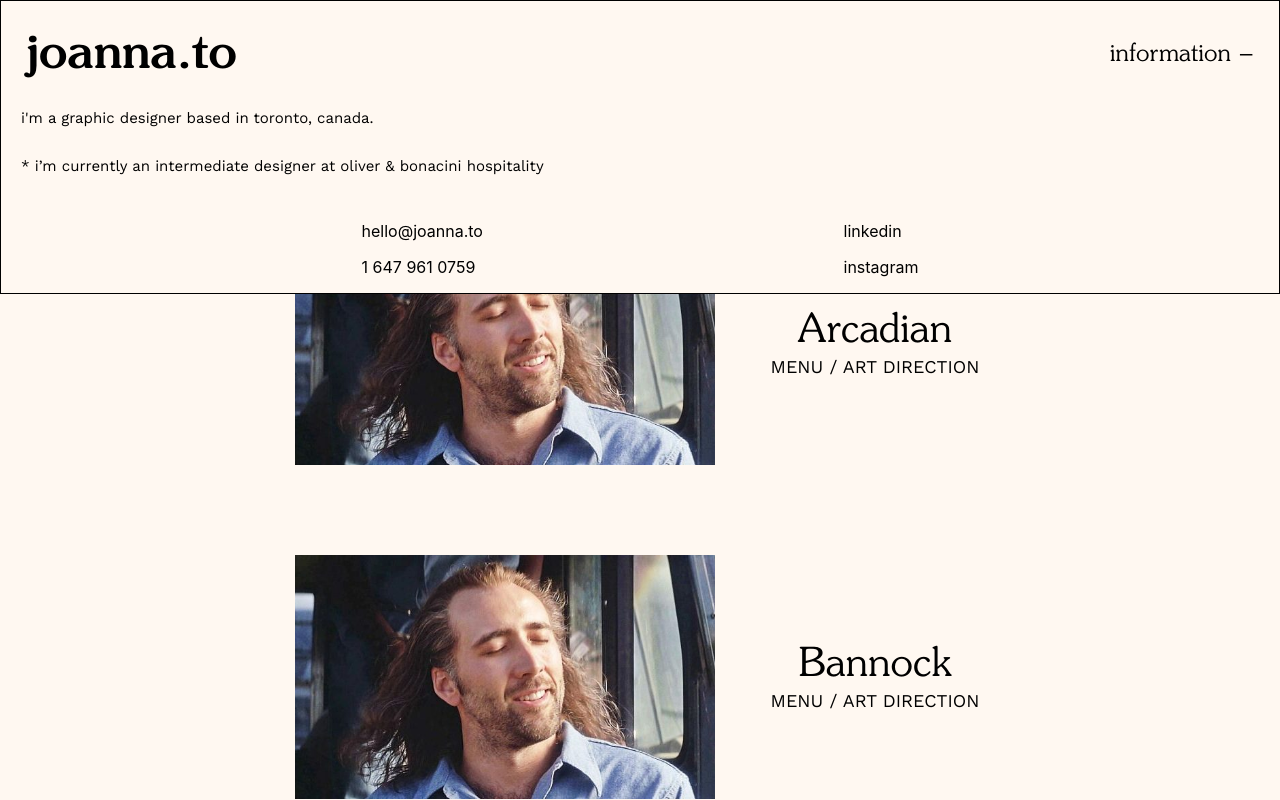
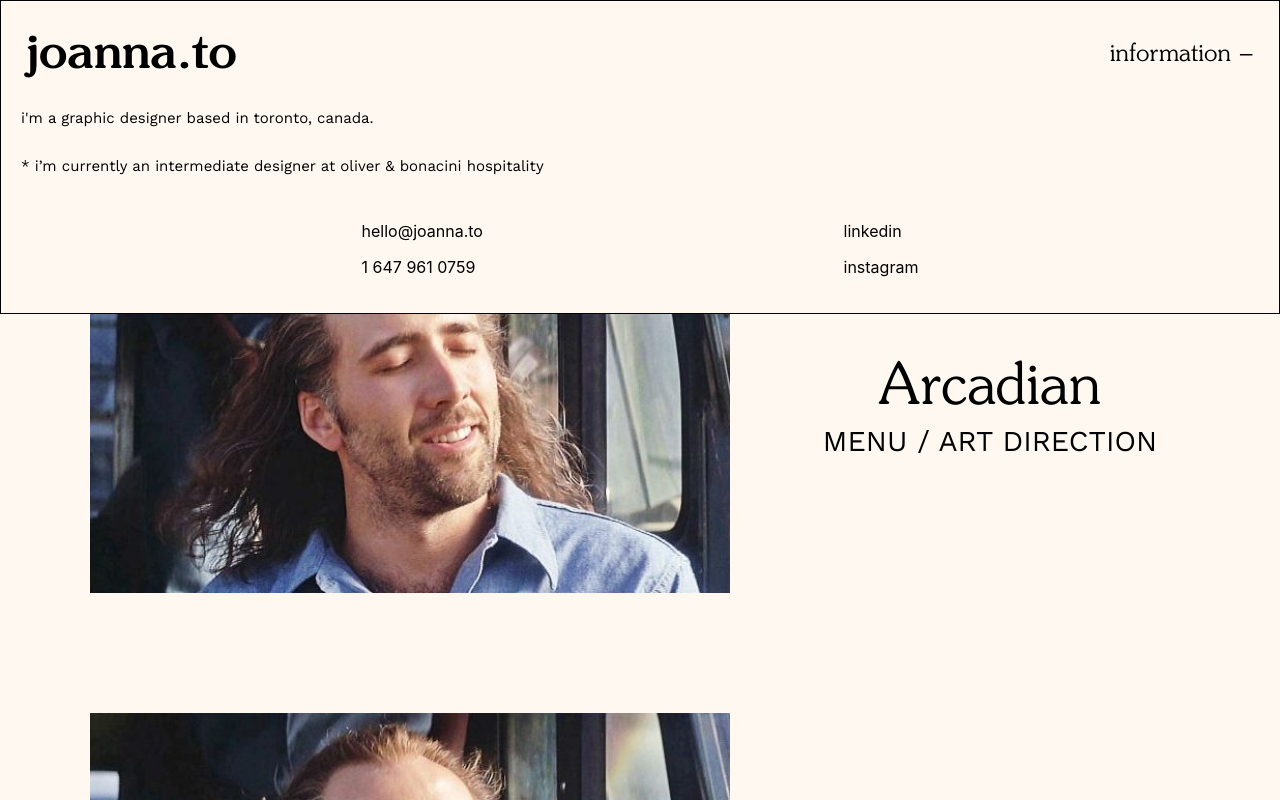
Before and after one commit to ArnoldDonPaul/portfolioJoanna, a React (Create React App) app: page / in a window 1280 px wide. Both pictures are taken after a click on the element "information +". Shown: the top 800 px of the page. Built offline with nearby package versions, Linux system fonts and the light colour scheme.

Commit message:
desktop styling implemented

```diff
--- a/src/pages/Main.js
+++ b/src/pages/Main.js
@@ -1,7 +1,6 @@
 import React, { Component } from 'react';
 import '../styles/styles.css';
 import nicCage from '../assets/images/conair.jpg'
-
 
 class Main extends Component {
     state = {
@@ -28,7 +27,7 @@ class Main extends Component {
                                     <h1 className="navBar__header">joanna.to</h1>
                                     <h2 className="navBar__info" onClick={() => this.setState({ infoExpanded: false })}>information −</h2>
                                 </div>
-                                <div>
+                                <div className="navBar__dropDown">
                                     <p className="navBar__infoExpanded">i'm a graphic designer based in toronto, canada.</p>
                                     <p className="navBar__infoExpanded">* i’m currently an intermediate designer at oliver & bonacini hospitality</p>
                                     <div className="contactBox">
@@ -61,7 +60,7 @@ class Main extends Component {
                             <h1 className="projectBox__title">bannock</h1>
                             <h2 className="projectBox__subtitle">menu / art direction</h2>
                         </div>
-                        <img className="projectBox__image" src={nicCage} alt="arcadian"></img>
+                        <img className="projectBox__image" src={nicCage} alt="bannock"></img>
                     </div>
 
                     <div className="projectBox">
@@ -69,7 +68,7 @@ class Main extends Component {
                             <h1 className="projectBox__title">little foot</h1>
                             <h2 className="projectBox__subtitle">user experience & interface</h2>
                         </div>
-                        <img className="projectBox__image" src={nicCage} alt="arcadian"></img>
+                        <img className="projectBox__image" src={nicCage} alt="little foot"></img>
                     </div>
 
                     <div className="projectBox">
@@ -77,7 +76,7 @@ class Main extends Component {
                             <h1 className="projectBox__title">buffo</h1>
                             <h2 className="projectBox__subtitle">menu / typography</h2>
                         </div>
-                        <img className="projectBox__image" src={nicCage} alt="arcadian"></img>
+                        <img className="projectBox__image" src={nicCage} alt="buffo"></img>
                     </div>
 
                     <div className="projectBox">
@@ -85,7 +84,23 @@ class Main extends Component {
                             <h1 className="projectBox__title">canteen</h1>
                             <h2 className="projectBox__subtitle">menu / typography / art direction</h2>
                         </div>
-                        <img className="projectBox__image" src={nicCage} alt="arcadian"></img>
+                        <img className="projectBox__image" src={nicCage} alt="canteen"></img>
+                    </div>
+
+                    <div className="projectBox">
+                        <div className="projectBox__textBox">
+                            <h1 className="projectBox__title">default.wtf</h1>
+                            <h2 className="projectBox__subtitle">research / web extension / thesis</h2>
+                        </div>
+                        <img className="projectBox__image" src={nicCage} alt="default.wtf"></img>
+                    </div>
+
+                    <div className="projectBox">
+                        <div className="projectBox__textBox">
+                            <h1 className="projectBox__title">babel</h1>
+                            <h2 className="projectBox__subtitle">menu / typography / art direction</h2>
+                        </div>
+                        <img className="projectBox__image" src={nicCage} alt="babel"></img>
                     </div>
 
                 </section>
--- a/src/styles/styles.css
+++ b/src/styles/styles.css
@@ -30,7 +30,6 @@ body {
   right: 0;
   margin: 0 auto;
   width: 100%;
-  height: auto;
   text-align: center;
   -webkit-box-sizing: border-box;
           box-sizing: border-box;
@@ -46,6 +45,12 @@ body {
   -webkit-box-pack: space-evenly;
       -ms-flex-pack: space-evenly;
           justify-content: space-evenly;
+  -webkit-animation: growDown 300ms ease-in-out forwards;
+          animation: growDown 300ms ease-in-out forwards;
+  -webkit-transform-origin: top center;
+          transform-origin: top center;
+  -webkit-transition: max-height 0.8s;
+  transition: max-height 0.8s;
 }
 
 .navBar__header {
@@ -56,6 +61,9 @@ body {
 }
 
 .navBar__info {
+  width: -webkit-fit-content;
+  width: -moz-fit-content;
+  width: fit-content;
   font-family: 'itcSouvenirLight', sans-serif;
   font-size: 24px;
   font-weight: lighter;
@@ -65,6 +73,14 @@ body {
 
 .navBar__info:hover {
   color: grey;
+}
+
+.navBar__dropDown {
+  -webkit-animation: growDown 300ms ease-in-out forwards;
+          animation: growDown 300ms ease-in-out forwards;
+  -webkit-transform-origin: top center;
+          transform-origin: top center;
+  margin-bottom: 20px;
 }
 
 .navBar__infoExpanded {
@@ -116,20 +132,26 @@ body {
   margin: 50px auto;
 }
 
+.projectBox__textBox {
+  margin: 0 10px;
+}
+
 .projectBox__title {
   text-transform: capitalize;
   font-family: 'itcSouvenirLight', sans-serif;
   font-weight: lighter;
-  font-size: 40px;
+  font-size: 8vw;
   margin: 0 auto;
 }
 
 .projectBox__subtitle {
-  width: 220px;
+  width: -webkit-fit-content;
+  width: -moz-fit-content;
+  width: fit-content;
   text-transform: uppercase;
   font-family: 'Work Sans', sans-serif;
   font-weight: lighter;
-  font-size: 18px;
+  font-size: 5vw;
   margin: 0 auto;
 }
 
@@ -154,13 +176,74 @@ body {
     -webkit-box-sizing: border-box;
             box-sizing: border-box;
   }
+  .projectBox__title {
+    font-size: 4.5vw;
+  }
+  .projectBox__subtitle {
+    width: 300px;
+    font-size: 2.25vw;
+  }
   .projectBox__image {
-    width: 420px;
+    width: 40%;
     margin-left: auto;
     margin-right: 50px;
   }
   .projectBox__textBox {
     margin-right: auto;
+    width: -webkit-fit-content;
+    width: -moz-fit-content;
+    width: fit-content;
+  }
+}
+
+@media screen and (min-width: 1200px) {
+  .projectBox {
+    margin-bottom: 80px;
+  }
+  .projectBox__textBox {
+    width: -webkit-fit-content;
+    width: -moz-fit-content;
+    width: fit-content;
+  }
+  .projectBox__subtitle {
+    width: 400px;
+  }
+  .projectBox__image {
+    width: 50%;
+  }
+}
+
+@-webkit-keyframes growDown {
+  0% {
+    -webkit-transform: scaleY(0);
+            transform: scaleY(0);
+    opacity: 0;
+  }
+  80% {
+    -webkit-transform: scaleY(1.1);
+            transform: scaleY(1.1);
+  }
+  100% {
+    -webkit-transform: scaleY(1);
+            transform: scaleY(1);
+    opacity: 1;
+  }
+}
+
+@keyframes growDown {
+  0% {
+    -webkit-transform: scaleY(0);
+            transform: scaleY(0);
+    opacity: 0;
+  }
+  80% {
+    -webkit-transform: scaleY(1.1);
+            transform: scaleY(1.1);
+  }
+  100% {
+    -webkit-transform: scaleY(1);
+            transform: scaleY(1);
+    opacity: 1;
   }
 }
 /*# sourceMappingURL=styles.css.map */
--- a/src/styles/styles.scss
+++ b/src/styles/styles.scss
@@ -19,7 +19,6 @@ body {
     right: 0;
     margin: 0 auto;
     width: 100%;
-    height: auto;
     text-align: center;
     box-sizing: border-box;
     border: 1px solid black;
@@ -27,6 +26,9 @@ body {
     display: flex;
     flex-direction: column;
     justify-content: space-evenly;
+    animation: growDown 300ms ease-in-out forwards;
+    transform-origin: top center;
+    transition: max-height 0.8s;
     &__header {
         font-family: 'itcSouvenir', sans-serif;
         font-size: 48px;
@@ -34,6 +36,7 @@ body {
         margin: 30px auto 10px;
     }
     &__info {
+        width: fit-content;
         font-family: 'itcSouvenirLight', sans-serif;
         font-size: 24px;
         font-weight: lighter;
@@ -42,6 +45,11 @@ body {
     }
     &__info:hover {
         color: grey;
+    }
+    &__dropDown {
+        animation: growDown 300ms ease-in-out forwards;
+        transform-origin: top center;
+        margin-bottom: 20px;
     }
     &__infoExpanded {
         margin: 0 20px 30px;
@@ -80,22 +88,22 @@ body {
 .projectBox {
     text-align: center;
     margin: 50px auto;
-    // &__textBox {
-
-    // }
+    &__textBox {
+        margin: 0 10px;
+    }
     &__title {
         text-transform: capitalize;
         font-family: 'itcSouvenirLight', sans-serif;
         font-weight: lighter;
-        font-size: 40px;
+        font-size: 8vw;
         margin: 0 auto;
     }
     &__subtitle {
-        width: 220px;
+        width: fit-content;
         text-transform: uppercase;
         font-family: 'Work Sans', sans-serif;
         font-weight: lighter;
-        font-size: 18px;
+        font-size: 5vw;
         margin: 0 auto;
     }
     &__image {
@@ -108,13 +116,47 @@ body {
         flex-direction: row-reverse;
         align-items: center;
         box-sizing: border-box;
+        &__title {
+            font-size: 4.5vw;
+        }
+        &__subtitle {
+            width: 300px;
+            font-size: 2.25vw;
+        }
         &__image {
-            width: 420px;
+            width: 40%;
             margin-left: auto;
             margin-right: 50px;
         }
         &__textBox {
             margin-right: auto;
+            width: fit-content;
+        }
+    }
+    @include desktop {
+        margin-bottom: 80px;
+        &__textBox {
+            width: fit-content;
+        }
+        &__subtitle {
+            width: 400px;
+        }
+        &__image {
+            width: 50%;
         }
     }
 }
+
+@keyframes growDown {
+    0% {
+      transform: scaleY(0);
+      opacity: 0;
+    }
+    80% {
+        transform: scaleY(1.1);
+    }
+    100% {
+      transform: scaleY(1);
+      opacity: 1;
+    }
+  }
```
Also changed, not shown: 1 other file (tests, documents, lock files or other folders).
